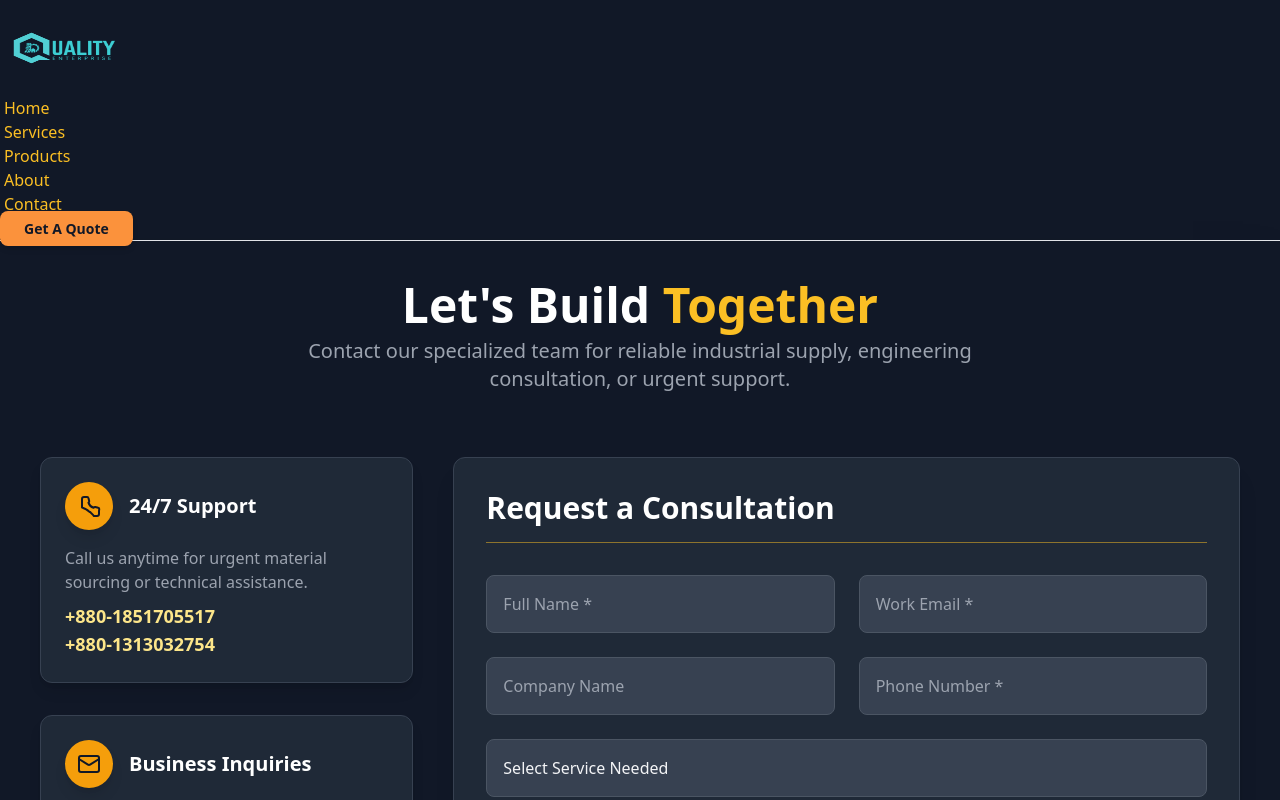
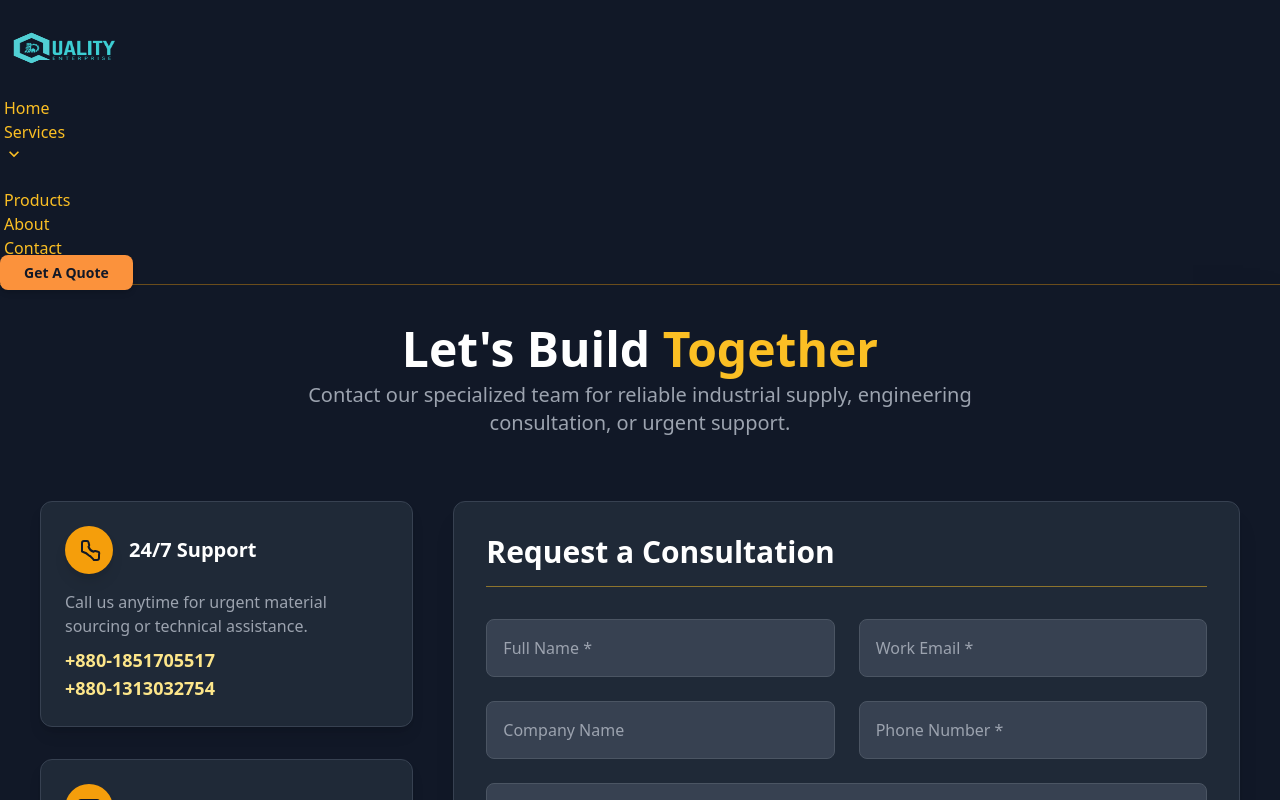
Before and after one commit to Mahin01/Quality_Enterprise, a React (Vite) app: page /contact in a window 1280 px wide. Shown: the top 800 px of the page. Built offline with nearby package versions, Linux system fonts and the light colour scheme.

Commit message:
Navbar Updated

```diff
--- a/src/Pages/Shared/Header/NavBar.jsx
+++ b/src/Pages/Shared/Header/NavBar.jsx
@@ -1,63 +1,95 @@
-import React, { useContext } from 'react';
-import { Link, useNavigate } from 'react-router-dom';
-
+import React from 'react';
+import { Link } from 'react-router-dom';
 
 const NavBar = () => {
 
-    // You might need to bring in context or state here if the theme is dynamically managed.
-    // const { theme } = useContext(ThemeContext);
-    // This is just a placeholder example.
+    // Define the submenu items for Services
+    const serviceSubmenu = [
+        { name: 'Industrial Equipment Supply', path: '/services/Industrial_Equipment_Supply' },
+        { name: 'Operational Excellence & Efficiency', path: '/services/Operational_Excellence&Efficiency' },
+        { name: 'MEP Works & Engineering Solutions', path: '/services/MEP_Works&Engineering_Solutions' },
+        { name: 'Calibration & Compliance Services', path: '/services/Calibration&Compliance_Services' },
+    ];
 
-    // **IMPORTANT:** Replace 'bg-base-100' and 'text-primary' below with the actual colors
-    // from your "earlier color theme." For example:
-    // - Darker Navbar: 'bg-neutral' or 'bg-gray-800'
-    // - New Primary Color: 'text-secondary' or 'text-indigo-400'
+    // Define the reusable link classes
+    const linkClasses = 'hover:bg-transparent hover:text-amber-400';
 
     return (
         <>
-            {/* - bg-base-100: Change this to the navbar's background color from the old theme (e.g., 'bg-neutral' for a dark theme).
-            */}
-            <div className="navbar bg-gray-900 shadow-2xl w-full top-0 border-b border-amber-500/40mx-auto text-amber-400">
+            <div className="navbar bg-gray-900 shadow-2xl w-full top-0 border-b border-amber-500/40 mx-auto text-amber-400">
                 <div className="navbar-start">
-                    {/* Hamburger Menu for Small Screens */}
+
+                    {/* Hamburger Menu for Small Screens (Keep as is for mobile tap behavior) */}
                     <div className="dropdown lg:hidden">
                         <label tabIndex={0} className="btn btn-ghost">
                             <svg xmlns="http://www.w3.org/2000/svg" className="h-5 w-5" fill="none" viewBox="0 0 24 24" stroke="currentColor">
                                 <path strokeLinecap="round" strokeLinejoin="round" strokeWidth="2" d="M4 6h16M4 12h8m-8 6h16" />
                             </svg>
                         </label>
-                        {/* Dropdown Menu */}
-                        {/* - bg-base-100: Change this to match the dropdown background color from the old theme.
-                        */}
-                        <ul className="menu menu-compact dropdown-content mt-3 p-2 shadow bg-base-100 rounded-box w-52">
-                            {/* - hover:text-primary: Change this to the *accent/primary* color from the old theme (e.g., 'hover:text-secondary' or 'hover:text-amber-400').
-                                  Keep 'hover:bg-transparent' unless the old theme used a hover background.
-                            */}
-                            <li><Link className='hover:bg-transparent hover:text-primary' to={"/"}>Home</Link></li>
-                            <li><Link className='hover:bg-transparent hover:text-primary' to={"/services"}>Services</Link></li>
-                            <li><Link className='hover:bg-transparent hover:text-primary' to={"/products"}>Products</Link></li>
-                            <li><Link className='hover:bg-transparent hover:text-primary' to={"/about"}>About</Link></li>
-                            <li><Link className='hover:bg-transparent hover:text-primary' to={"/contact"}>Contact</Link></li>
+
+                        {/* Dropdown Menu for Small Screens */}
+                        <ul className="menu menu-compact dropdown-content mt-3 p-2 shadow bg-gray-800 text-white rounded-box w-52 z-20">
+                            <li><Link className={linkClasses} to={"/"}>Home</Link></li>
+
+                            {/* SUBMENU FOR SMALL SCREENS (Opens on click/tap) */}
+                            <li tabIndex={0}>
+                                <a className={`${linkClasses} justify-between`}>
+                                    Services
+                                    <svg className="fill-current" xmlns="http://www.w3.org/2000/svg" width="24" height="24" viewBox="0 0 24 24"><path d="M8.59,16.58L13.17,12L8.59,7.41L10,6L16,12L10,18L8.59,16.58Z"/></svg>
+                                </a>
+                                <ul className="p-2 bg-gray-700">
+                                    {serviceSubmenu.map((item) => (
+                                        <li key={item.path}>
+                                            <Link className={linkClasses} to={item.path}>{item.name}</Link>
+                                        </li>
+                                    ))}
+                                </ul>
+                            </li>
+
+                            <li><Link className={linkClasses} to={"/products"}>Products</Link></li>
+                            <li><Link className={linkClasses} to={"/about"}>About</Link></li>
+                            <li><Link className={linkClasses} to={"/contact"}>Contact</Link></li>
                         </ul>
                     </div>
 
-                {/* Brand Logo - No change needed here for color theme relevance other than surrounding text color */}
+                    {/* Brand Logo */}
                     <a href="/"><img className='w-32 h-24' src="logo.png" alt="Brand Logo" /></a>
-                    {/* - text-xl font-bold uppercase: Add text color if the navbar background is not 'base-100' and text visibility is an issue.
-                        - Example: '<span className="text-xl font-bold uppercase text-white">' for a dark background.
-                    */}
                 </div>
+
+                {/* --- */}
 
                 {/* Navbar Links for Larger Screens */}
                 <div className="navbar-center hidden lg:flex">
                     <ul className="menu menu-horizontal px-1">
-                        {/* - hover:text-primary: Change this to the *accent/primary* color from the old theme.
-                        */}
-                        <li><Link className='hover:bg-transparent hover:text-primary' to={"/"}>Home</Link></li>
-                        <li><Link className='hover:bg-transparent hover:text-primary' to={"/services"}>Services</Link></li>
-                        <li><Link className='hover:bg-transparent hover:text-primary' to={"/products"}>Products</Link></li>
-                        <li><Link className='hover:bg-transparent hover:text-primary' to={"/about"}>About</Link></li>
-                        <li><Link className='hover:bg-transparent hover:text-primary' to={"/contact"}>Contact</Link></li>
+                        <li><Link className={linkClasses} to={"/"}>Home</Link></li>
+
+                        {/* **CRITICAL CHANGE: Submenu for Large Screens (Desktop) - Hover Only** */}
+                        {/* 1. Add 'group' class to the parent <li> */}
+                        {/* 2. Add 'relative' to position the dropdown correctly */}
+                        <li tabIndex={0} className="relative group">
+                            {/* The parent <a> tag */}
+                            <a className={`${linkClasses} pr-1`}>
+                                <span className='text-amber-400'>Services</span>
+                                <svg className="fill-current" xmlns="http://www.w3.org/2000/svg" width="20" height="20" viewBox="0 0 24 24"><path d="M7.41,8.58L12,13.17L16.59,8.58L18,10L12,16L6,10L7.41,8.58Z"/></svg>
+                            </a>
+
+                            {/* The nested <ul> is the dropdown content */}
+                            {/* 1. Add 'absolute' to take it out of the flow */}
+                            {/* 2. Add 'hidden' to hide it by default */}
+                            {/* 3. Add 'group-hover:block' to show it on parent hover */}
+                            {/* 4. Add 'z-20' for stacking order */}
+                            <ul className="absolute hidden group-hover:block p-2 bg-gray-800 z-20 shadow-xl rounded-box top-full left-0 w-52">
+                                {serviceSubmenu.map((item) => (
+                                    <li key={item.path}>
+                                        <Link className={linkClasses} to={item.path}>{item.name}</Link>
+                                    </li>
+                                ))}
+                            </ul>
+                        </li>
+
+                        <li><Link className={linkClasses} to={"/products"}>Products</Link></li>
+                        <li><Link className={linkClasses} to={"/about"}>About</Link></li>
+                        <li><Link className={linkClasses} to={"/contact"}>Contact</Link></li>
                     </ul>
                 </div>
 
```
